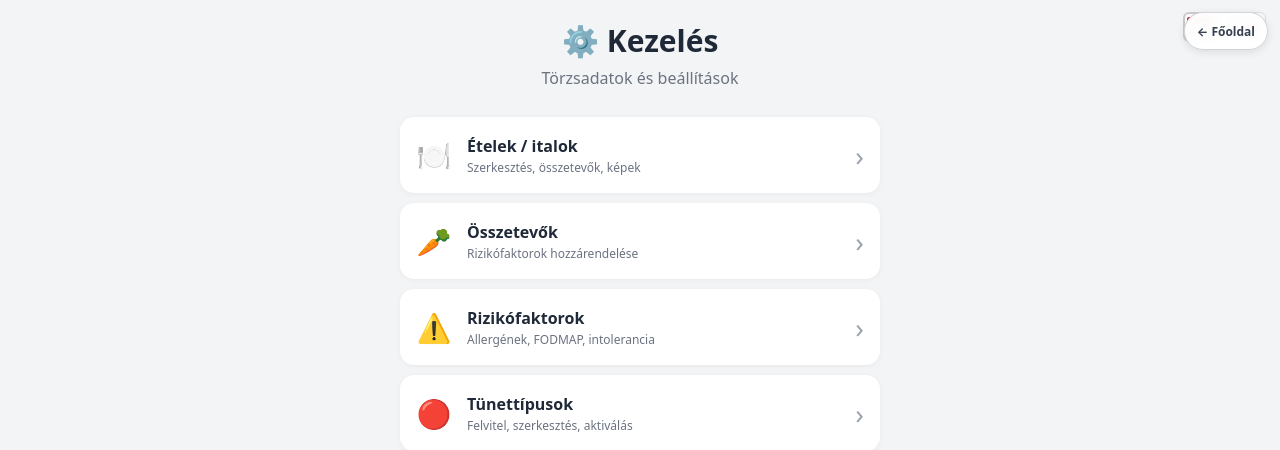
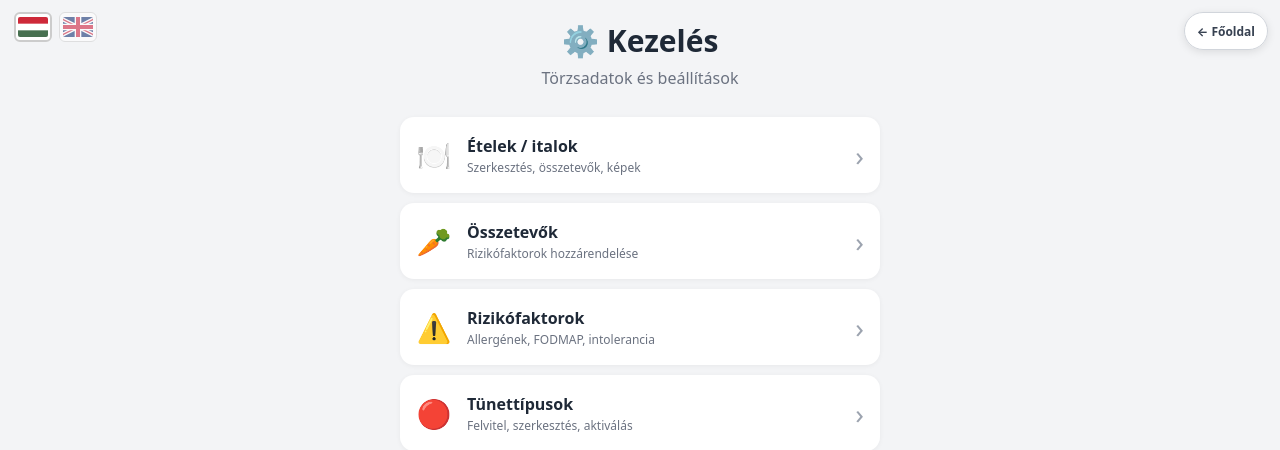
Before and after one commit to rigzoltan83/SymptomTracker, a Flask app: page /admin in a window 1280 px wide. Shown: the top 450 px of the page. Run offline with Flask 3, Linux system fonts and the light colour scheme.

Commit message:
Move language switcher to top left

```diff
--- a/app/static/css/style.css
+++ b/app/static/css/style.css
@@ -3285,7 +3285,8 @@ body {
 .language-switcher {
     position: fixed;
     top: 12px;
-    right: 14px;
+    left: 14px;
+    right: auto;
     z-index: 1000;
 
     display: flex;
```
